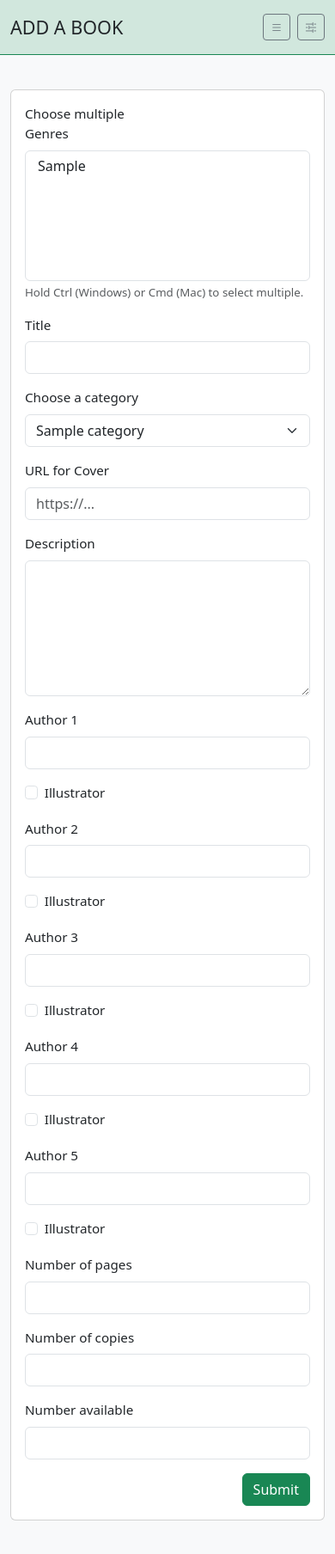
After one commit to snehan34/ICT239_TMA01_shankersnehan001_ShankerSnehan, a Flask app: template templates/new_book.html in a window 390 px wide. The commit adds this page. Shown: the top 1808 px of the page at 86% size. Run offline with Flask 3, Linux system fonts and the light colour scheme; the template is opened without the code that fills it: most values are stand-ins (such as "Sample title", 1, 10 or a date in 2020).

Commit message:
Q3(a) changes

```diff
--- a/templates/base.html
+++ b/templates/base.html
@@ -81,6 +81,24 @@
         <div class="brand mb-2">SG Library</div>
         <hr>
 
+        {% if current_user.is_authenticated %}
+  <!-- Profile block (horizontal layout) -->
+  <div class="d-flex align-items-center justify-content-start mb-2 px-2">
+    {% if current_user.is_admin %}
+      <img src="https://img.freepik.com/free-photo/portrait-business-woman-office_1398-6.jpg?semt=ais_hybrid&w=740&q=80"
+           alt="Admin"
+           style="width:50px; height:35px; object-fit:cover; border-radius:50% / 40%;">
+      <span class="ms-2 text-white fw-semibold">Admin</span>
+    {% else %}
+      <img src="https://www.shutterstock.com/image-photo/close-head-shot-portrait-focused-600nw-2605781227.jpg"
+           alt="User"
+           style="width:50px; height:35px; object-fit:cover; border-radius:50% / 40%;">
+      <span class="ms-2 text-white fw-semibold">Non-Admin</span>
+    {% endif %}
+  </div>
+  <hr>
+{% endif %}
+
         <!-- Book Titles link -->
         <div class="menu-item">
           <a href="{{ url_for('books.book_titles') }}" class="text-decoration-none text-white">
@@ -88,6 +106,20 @@
             <span class="label">Book Titles</span>
           </a>
         </div>
+
+        <!-- Admin-only New Book link -->
+        {% if current_user.is_authenticated and current_user.is_admin %}
+          <div class="menu-item">
+            <a href="{{ url_for('books.new_book') }}" class="text-decoration-none text-white">
+              <svg xmlns="http://www.w3.org/2000/svg" width="16" height="16"
+                   fill="currentColor" class="bi bi-cloud-arrow-up-fill me-2"
+                   viewBox="0 0 16 16">
+                <path d="M8 2a5.53 5.53 0 0 0-3.594 1.342c-.766.66-1.321 1.52-1.464 2.383C1.266 6.095 0 7.555 0 9.318 0 11.366 1.708 13 3.781 13h8.906C14.502 13 16 11.57 16 9.773c0-1.636-1.242-2.969-2.834-3.194C12.923 3.999 10.69 2 8 2m2.354 5.146a.5.5 0 0 1-.708.708L8.5 6.707V10.5a.5.5 0 0 1-1 0V6.707L6.354 7.854a.5.5 0 1 1-.708-.708l2-2a.5.5 0 0 1 .708 0z"/>
+              </svg>
+              <span class="label">New Book</span>
+            </a>
+          </div>
+        {% endif %}
 
         <!-- Auth links -->
         {% if not current_user.is_authenticated %}
@@ -174,6 +206,20 @@
         </a>
       </div>
 
+      <!-- Mobile Admin-only New Book link -->
+      {% if current_user.is_authenticated and current_user.is_admin %}
+        <div class="text-center mb-3">
+          <a href="{{ url_for('books.new_book') }}" class="text-decoration-none text-white">
+            <svg xmlns="http://www.w3.org/2000/svg" width="16" height="16"
+                 fill="currentColor" class="bi bi-cloud-arrow-up-fill me-2"
+                 viewBox="0 0 16 16">
+              <path d="M8 2a5.53 5.53 0 0 0-3.594 1.342c-.766.66-1.321 1.52-1.464 2.383C1.266 6.095 0 7.555 0 9.318 0 11.366 1.708 13 3.781 13h8.906C14.502 13 16 11.57 16 9.773c0-1.636-1.242-2.969-2.834-3.194C12.923 3.999 10.69 2 8 2m2.354 5.146a.5.5 0 0 1-.708.708L8.5 6.707V10.5a.5.5 0 0 1-1 0V6.707L6.354 7.854a.5.5 0 1 1-.708-.708l2-2a.5.5 0 0 1 .708 0z"/>
+            </svg>
+            <span>New Book</span>
+          </a>
+        </div>
+      {% endif %}
+
       <!-- Mobile Auth links -->
       {% if not current_user.is_authenticated %}
         <div class="text-center mb-3">
--- /dev/null
+++ b/templates/new_book.html
@@ -0,0 +1,88 @@
+{% extends "base.html" %}
+{% set active_page = 'books' %}
+{% set header_class = 'bg-success-subtle border-bottom border-success' %}
+{% block title %}Add a Book – SG Library{% endblock %}
+{% block page_title %}ADD A BOOK{% endblock %}
+
+{% block content %}
+<div class="py-4">
+  <div class="container">
+    <div class="card book-card">
+      <div class="card-body">
+        <form method="post" action="{{ url_for('books.new_book') }}" class="row g-3">
+          <div class="col-12">
+            <label class="form-label">Choose multiple<br>Genres</label>
+            <select name="genres" multiple class="form-select" size="6">
+              {% for g in genres_choices %}
+                <option value="{{ g }}">{{ g }}</option>
+              {% endfor %}
+            </select>
+            <div class="form-text">Hold Ctrl (Windows) or Cmd (Mac) to select multiple.</div>
+          </div>
+
+
+          <div class="col-md-6">
+            <label class="form-label">Title</label>
+            <input name="title" type="text" class="form-control" required>
+          </div>
+
+
+          <div class="col-md-6">
+            <label class="form-label">Choose a category</label>
+            <select name="category" class="form-select" required>
+              {% for c in categories %}
+                <option value="{{ c }}">{{ c }}</option>
+              {% endfor %}
+            </select>
+          </div>
+
+
+          <div class="col-12">
+            <label class="form-label">URL for Cover</label>
+            <input name="url" type="url" class="form-control" placeholder="https://..." required>
+          </div>
+
+
+          <div class="col-12">
+            <label class="form-label">Description</label>
+            <textarea name="description" class="form-control" rows="6"></textarea>
+          </div>
+
+
+          {% for i in range(1,6) %}
+            <div class="col-md-9">
+              <label class="form-label">Author {{ i }}</label>
+              <input name="author{{ i }}" type="text" class="form-control" placeholder="">
+            </div>
+            <div class="col-md-3 d-flex align-items-end">
+              <div class="form-check">
+                <input class="form-check-input" type="checkbox" id="a{{ i }}illus" name="author{{ i }}_illus">
+                <label class="form-check-label" for="a{{ i }}illus">Illustrator</label>
+              </div>
+            </div>
+          {% endfor %}
+
+
+          <div class="col-md-4">
+            <label class="form-label">Number of pages</label>
+            <input name="pages" type="number" min="1" class="form-control">
+          </div>
+          <div class="col-md-4">
+            <label class="form-label">Number of copies</label>
+            <input name="copies" type="number" min="0" class="form-control">
+          </div>
+          <div class="col-md-4">
+            <label class="form-label">Number available</label>
+            <input name="available" type="number" min="0" class="form-control">
+          </div>
+
+          <div class="col-12 d-flex justify-content-end">
+            <button class="btn btn-success">Submit</button>
+          </div>
+
+        </form>
+      </div>
+    </div>
+  </div>
+</div>
+{% endblock %}
```
Also changed, not shown: app/books_bp/routes.py (+102 -1 lines).
